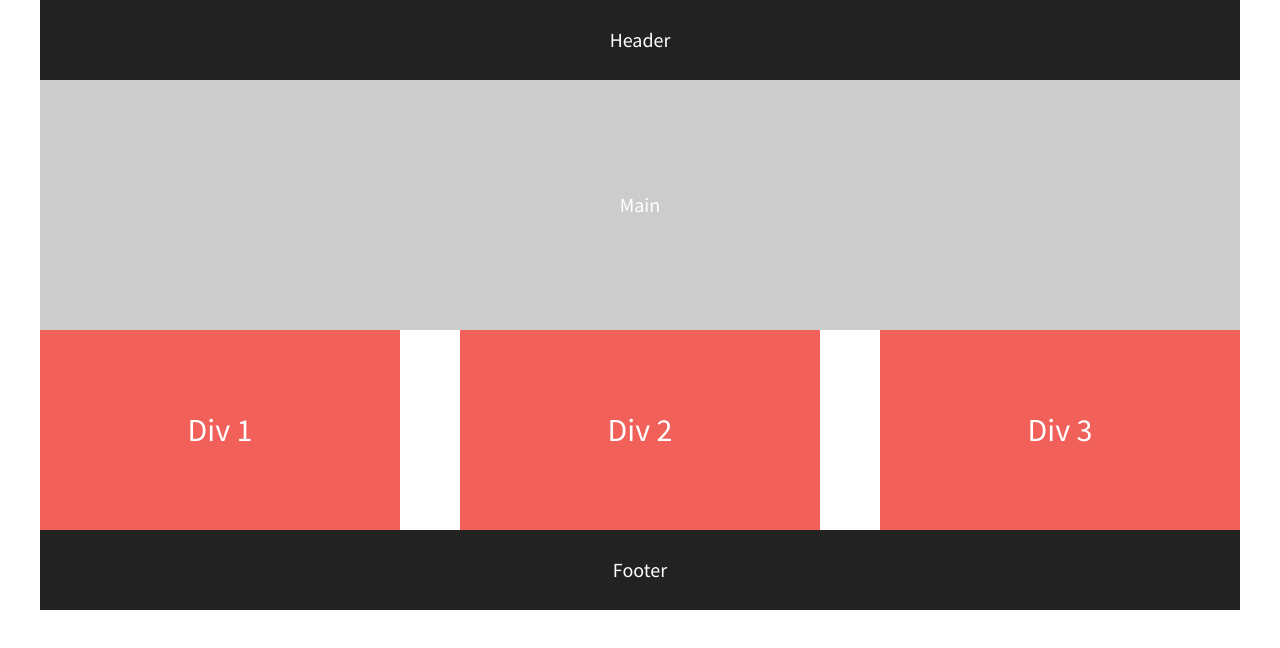
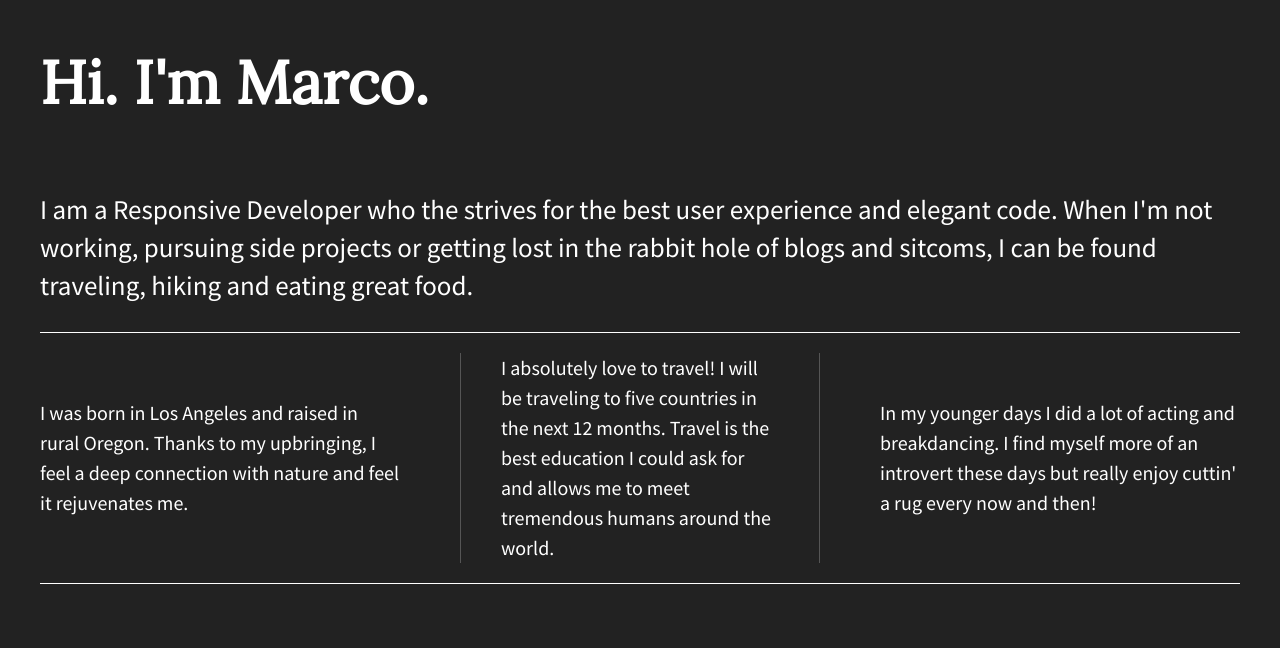
Before and after one commit to marco-ycaza/flexbox-website-layout, a plain HTML site: page index.html in a window 1280 px wide. Drawn offline with nearby package versions, Linux system fonts and the light colour scheme.

Commit message:
Finished site layout with Flexbox

```diff
--- a/css/main.css
+++ b/css/main.css
@@ -96,38 +96,45 @@ textarea {
    ========================================================================== */
 
 html {
-  background-color: #fff;
+  background-color: #222;
   height: 100%;
   width: 100%;
 }
 
 body {
   font-family: 'Source Sans Pro', sans-serif;
-  padding: 0 2em;
+  padding: 0em 2em;
   font-size: 1.25em;
-  height: 100%;
   color: #fff;
+  display: flex;
+  justify-content: center;
+}
+
+main {
+  border-bottom: 1px solid #fff;
+  width: 100%;
+  display: flex;
+  justify-content: center;
+}
+
+main p {
+    font-size: 1.35em;
 }
 
 header,
 footer {
-  background-color: #222;
-  height: 80px;
   width: 100%;
+  display: flex;
+  justify-content: flex-start;
 }
 
-main {
-  background-color: #ccc;
-  height: 250px;
-  width: 100%;
+header h1 {
+  font-family: 'Lora', sans-serif;
+  font-size: 3em;
 }
 
-header,
-footer,
-main {
-    display: flex;
-    justify-content: center;
-    align-items: center;
+footer {
+  border-top: 1px solid #fff;
 }
 
 .flex-container {
@@ -138,15 +145,12 @@ main {
 }
 
 .flex-items {
-  color: #fff;
   line-height: 1.5em;
-  font-size: 1.6em;
-  background-color: #f16059;
-  width: 30%;
-  height: 200px;
+  font-size: 1em;
   display: flex;
   justify-content: center;
   align-items: center;
+  border-bottom: 1px solid #555;
 }
 
 /* ==========================================================================
@@ -230,15 +234,23 @@ main {
    ========================================================================== */
 
 /* If you'd like to try a different layout on Desktop and larger screens: */
+@media all and (max-width: 768px) {
+    body {
+      padding: 1em;
+    }
+}
+
 @media (min-width: 1200px) {
-  #div-1,
-  #div-2{
-      /* set your flex value to 1 50% */
-  }
+    .flex-items {
+      flex-basis: 30%;
+      border-bottom: none;
+    }
 
-  #div-3 {
-    /* set your flex value to 1 100% */
-  }
+    #div-2 p {
+      border-left: 1px solid #555;
+      border-right: 1px solid #555;
+      padding: 0 40px;
+    }
 }
 
 @media print,
--- a/index.html
+++ b/index.html
@@ -22,18 +22,26 @@
 
         <!-- Add your site or application content here -->
         <section class="flex-container">
-            <header>Header</header>
-            <main>Main</main>
+            <header>
+                <h1>Hi. I'm Marco.</h1>
+            </header>
+            <main><p>I am a <span>Responsive Developer</span> who the strives for the best user experience and elegant code.
+                When I'm not working, pursuing side projects or getting lost in the rabbit hole of blogs and
+                sitcoms, I can be found traveling, hiking and eating great food.</p></main>
             <div id="div-1" class="flex-items">
-                Div 1
+                <p>I was born in Los Angeles and raised in rural Oregon. Thanks to my upbringing, I feel
+                a deep connection with nature and feel it rejuvenates me.</p>
             </div>
             <div id="div-2" class="flex-items">
-                Div 2
+                <p>I absolutely love to travel! I will be traveling to five countries in the next 12 months.
+                Travel is the best education I could ask for and allows me to meet tremendous humans
+                around the world.</p>
             </div>
             <div id="div-3" class="flex-items">
-                Div 3
+                <p>In my younger days I did a lot of acting and breakdancing. I find myself more of an introvert
+                these days but really enjoy cuttin' a rug every now and then!</p>
             </div>
-            <footer>Footer</footer>
+            <footer></footer>
         </section>
 
         <script src="https://ajax.googleapis.com/ajax/libs/jquery/1.11.3/jquery.min.js"></script>
```
